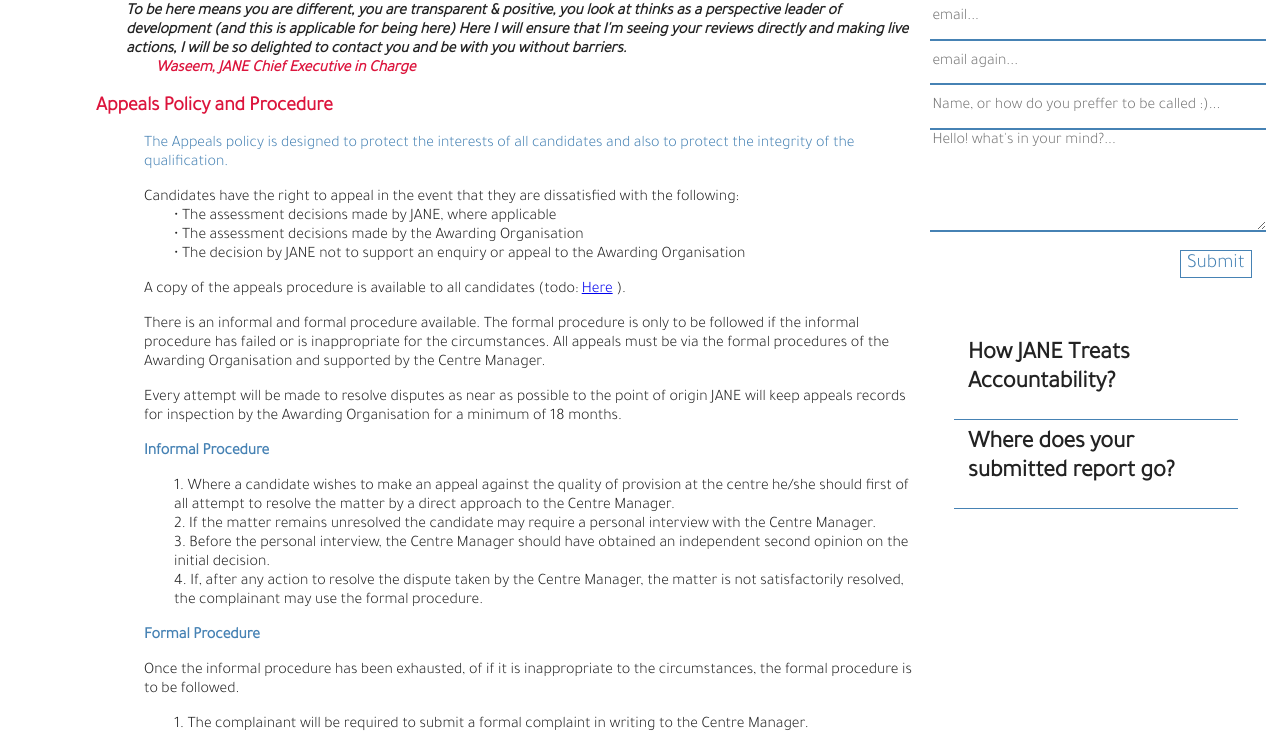
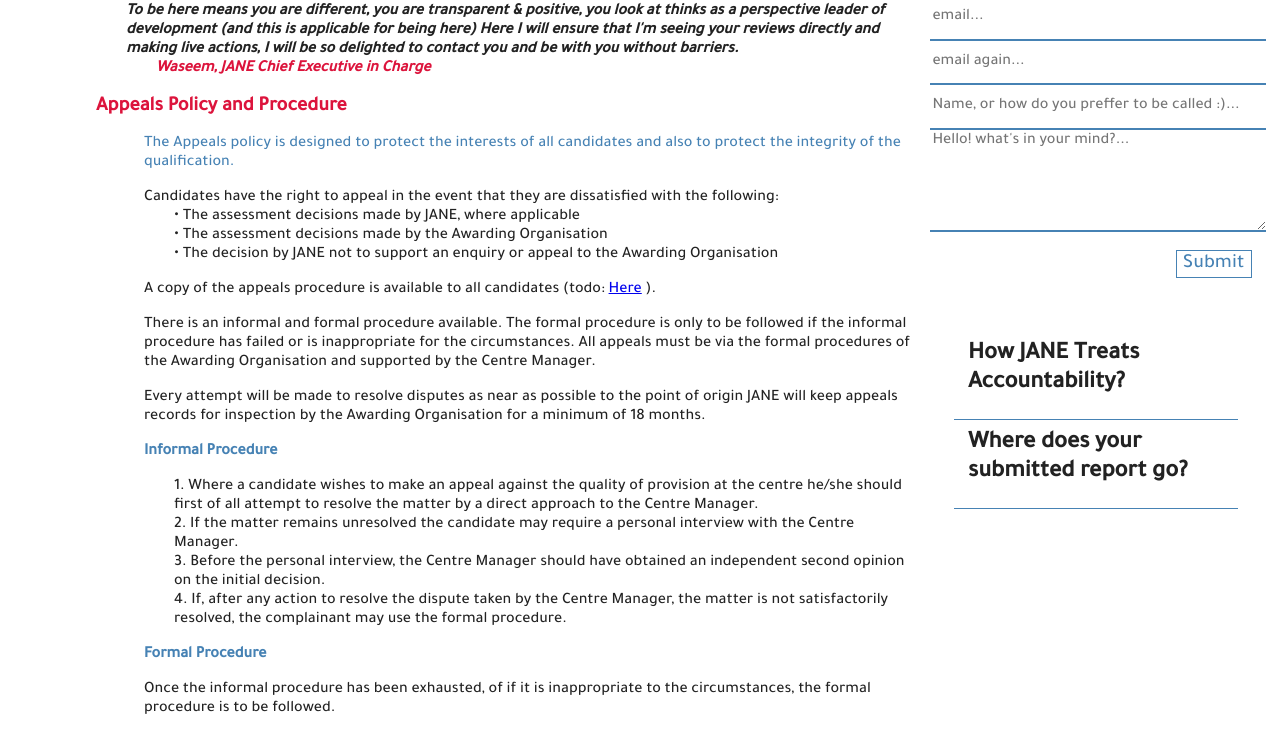
Before and after one commit to CumulativeAcademicEnhancementPlatform/accountibility, a plain HTML site: page index.htm in a window 1280 px wide. Shown: the part 426-1158 px from the top of the page. Drawn offline with Linux system fonts and the light colour scheme.

Commit message:
Update index.htm

```diff
--- a/index.htm
+++ b/index.htm
@@ -6,7 +6,7 @@
     <meta name="viewport" content="width=device-width, initial-scale=1.0">
 <link rel="preconnect" href="https://fonts.googleapis.com">
 <link rel="preconnect" href="https://fonts.gstatic.com" crossorigin>
-<link href="https://fonts.googleapis.com/css2?family=Tajawal:wght@300" rel="stylesheet">
+<link href="https://fonts.googleapis.com/css2?family=Tajawal:wght@500" rel="stylesheet">
     <link rel="stylesheet" href="./css/content.css">
     <title>Document</title>
 </head>
```
